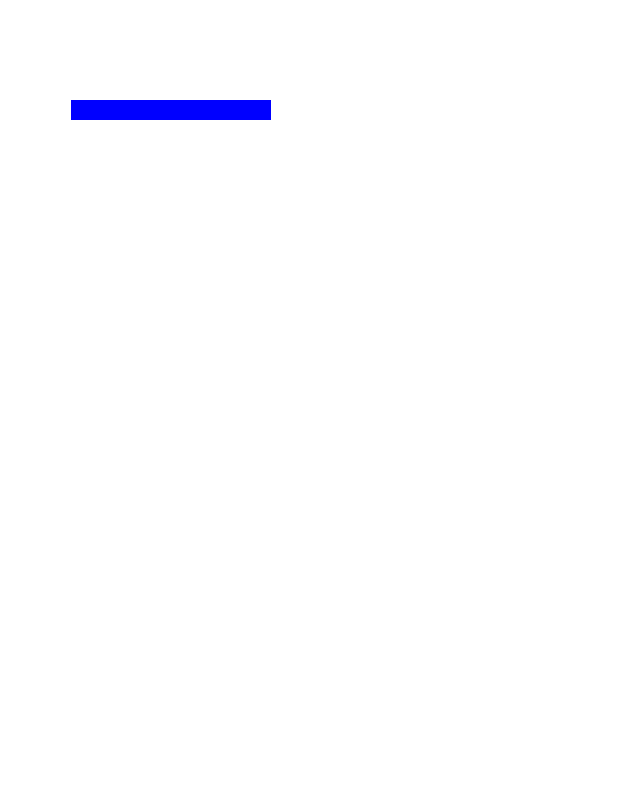
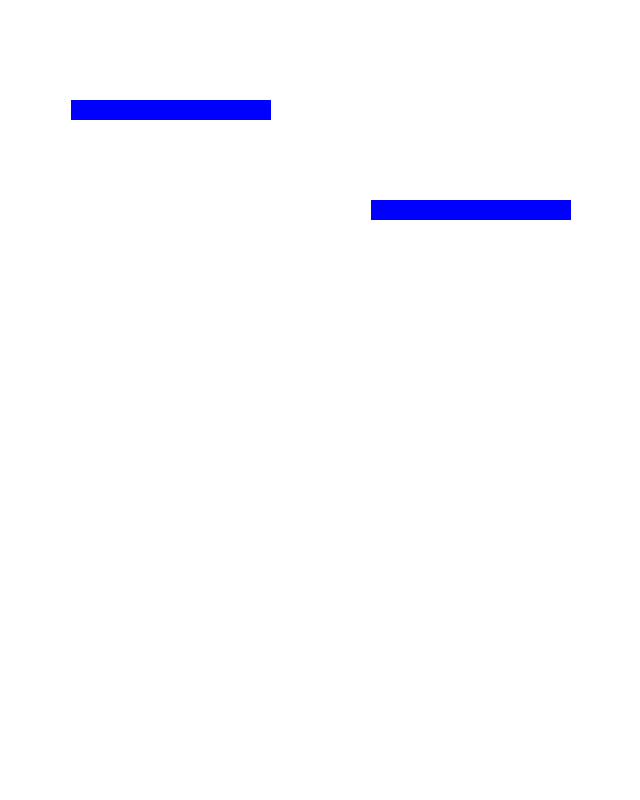
Before and after one commit to Linh777GKOG/project-mario, a plain HTML site: page index.html in a window 1280 px wide. Shown: the top 800 px of the page, without its empty margins (129-769 px from the left). Drawn offline with Linux system fonts and the light colour scheme.

Commit message:
add project

```diff
--- a/index.html
+++ b/index.html
@@ -5,4 +5,4 @@
 </style>
 <canvas></canvas>
 
-<script src="index.js"></script>
+<script src="index.js" type="module"></script>
--- a/index.js
+++ b/index.js
@@ -27,7 +27,6 @@ class Player {
 
   update() {
     this.draw();
-    this.position.x += this.velocity.x;
     this.position.y += this.velocity.y;
 
     if (this.position.y + this.height + this.velocity.y <= canvas.height)
@@ -37,10 +36,10 @@ class Player {
 }
 
 class Platform {
-  constructor() {
+  constructor({ x, y }) {
     this.position = {
-      x: 200,
-      y: 100,
+      x,
+      y,
     };
 
     this.width = 200;
@@ -54,7 +53,14 @@ class Platform {
 }
 
 const player = new Player();
-const platform = new Platform();
+const platforms = [
+  new Platform({
+    x: 200,
+    y: 100,
+  }),
+  new Platform({ x: 500, y: 200 }),
+];
+
 const keys = {
   right: {
     pressed: false,
@@ -64,11 +70,15 @@ const keys = {
   },
 };
 
+let scrollOffset = 0;
+
 function animate() {
   requestAnimationFrame(animate);
   c.clearRect(0, 0, canvas.width, canvas.height);
   player.update();
+  platforms.forEach((platform) => {
     platform.draw();
+  });
 
   if (keys.right.pressed && player.position.x < 400) {
     player.velocity.x = 5;
@@ -76,9 +86,22 @@ function animate() {
     player.velocity.x = -5;
   } else {
     player.velocity.x = 0;
+
+    if (keys.right.pressed) {
+      scrollOffset += 5;
+      platforms.forEach((platform) => {
+        platform.position.x -= 5;
+      });
+    } else if (keys.left.pressed) {
+      scrollOffset -= 5;
+      platforms.forEach((platform) => {
+        platform.draw();
+      });
+    }
   }
 
   // platform collistion detection
+  platforms.forEach((platform) => {
     if (
       player.position.y + player.height <= platform.position.y &&
       player.position.y + player.height + player.velocity.y >=
@@ -87,6 +110,11 @@ function animate() {
       player.position.x <= platform.position.x + platform.width
     ) {
       player.velocity.y = 0;
+    }
+  });
+
+  if (scrollOffset > 2000) {
+    console.log("you win");
   }
 }
 
```
Also changed, not shown: img/platform.png (added). Lines whose indentation alone changed are shown as unchanged.
